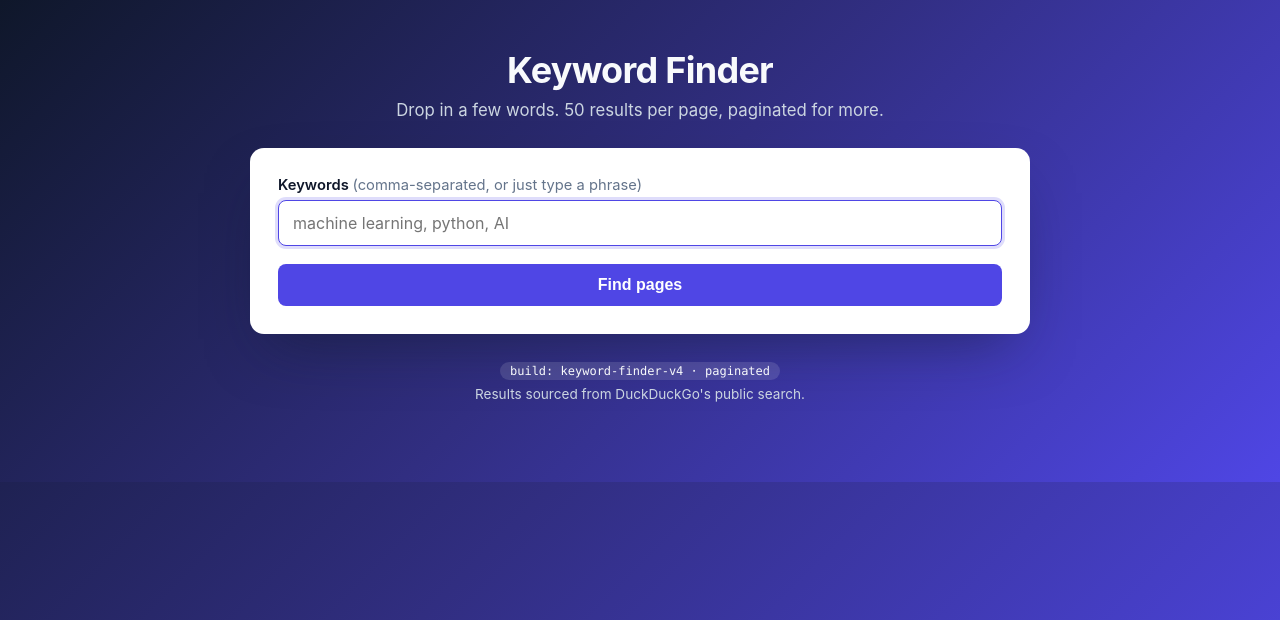
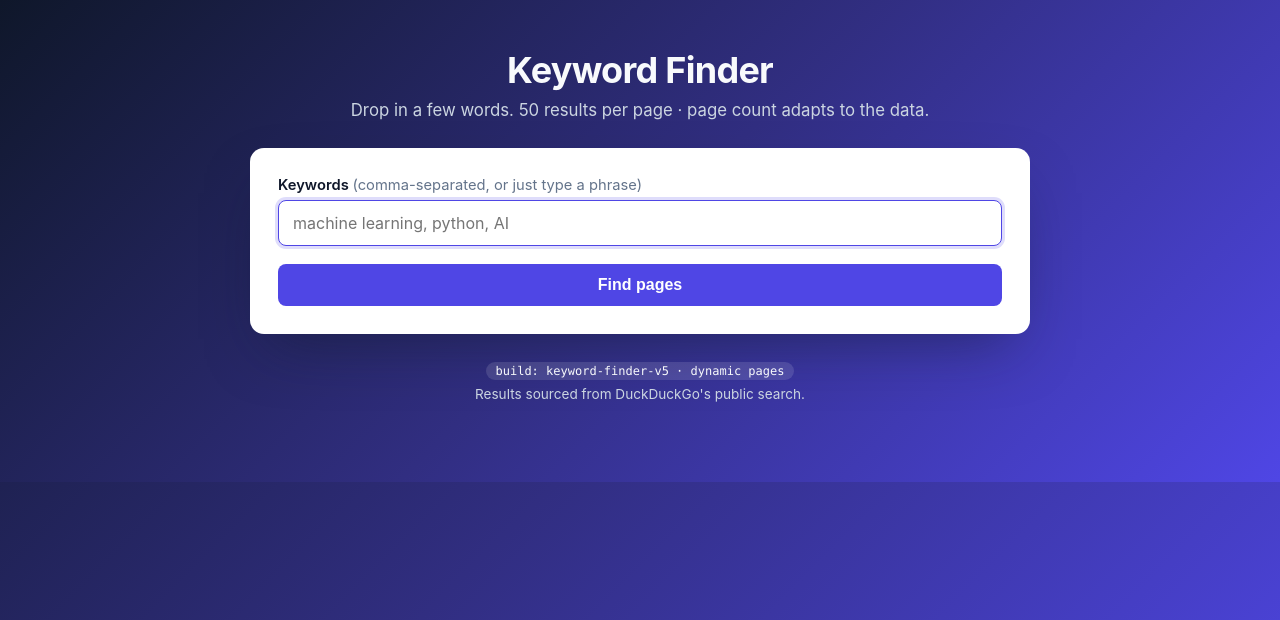
Before and after one commit to snoramanian/Testing-Claude-Code., a Flask app: page / in a window 1280 px wide. Shown: the top 620 px of the page. Run offline with Flask 3, Linux system fonts and the light colour scheme.

Commit message:
Generate more data and compute total_pages from actual data volume
- Backend now fetches up to 20 DuckDuckGo result pages in parallel
  per query (was 8), surfacing up to ~600 raw results.
- total_pages = ceil(total_results / 50) is computed from the actual
  query result count. Small query -> 1 page; big query -> 10+ pages.
  Old MAX_PAGE=4 cap removed.
- UI shows "Page X of Y" and "N total results" alongside per-page
  domain count.
- 43/43 pressure-test assertions pass locally across data sizes
  0, 5, 50, 51, 73, 600.

```diff
--- a/app.py
+++ b/app.py
@@ -1,10 +1,11 @@
-"""Flask keyword-driven web search with pagination.
+"""Flask keyword-driven web search with dynamic pagination.
 
-Takes a list of keywords and returns the top web pages that contain
-those keywords, sourced from DuckDuckGo's public HTML search endpoint.
-Returns 50 results per page; supports requesting page 2, 3, ... up to
-MAX_PAGE to surface more results. Each result is enriched with rank,
-domain, display URL, favicon, and snippet length.
+Fetches all available DuckDuckGo result pages for a query in parallel,
+dedupes by URL, and paginates the deduped result list at 50 per page.
+total_pages is computed dynamically from how much data the query
+actually has — small queries get fewer pages, big queries get more.
+Each result is enriched with rank, domain, display URL, favicon, and
+snippet length.
 """
 import concurrent.futures
 import re
@@ -24,10 +25,8 @@ USER_AGENT = (
 SEARCH_URL = "https://html.duckduckgo.com/html/"
 RESULTS_PER_PAGE = 50
 DDG_PAGE_SIZE = 30
-MAX_PAGE = 4                          # cap page param to prevent abuse
-MAX_DDG_FETCHES_PER_REQUEST = 8       # at most 8 upstream fetches per UI page
-DEDUP_BUFFER = 30                     # extra raw rows beyond N*50 to survive dedup
-MAX_PARALLEL_FETCHES = 5              # cap thread-pool size
+MAX_DDG_FETCHES = 20             # up to ~600 raw results per query
+MAX_PARALLEL_FETCHES = 10        # cap thread-pool size
 
 
 def parse_keywords(raw: str) -> list[str]:
@@ -48,7 +47,6 @@ def parse_keywords(raw: str) -> list[str]:
 
 
 def unwrap_ddg_url(href: str) -> str:
-    """DDG wraps result URLs as /l/?uddg=<urlencoded>. Unwrap them."""
     if not href:
         return href
     if href.startswith("//"):
@@ -104,27 +102,10 @@ def fetch_one_page(query: str, offset: int) -> list[dict]:
     return parse_ddg_results(resp.text)
 
 
-def offsets_for_page(page: int) -> list[int]:
-    """Return DDG offsets needed to surface UI page N.
-
-    UI page N wants global ranks (N-1)*50+1 .. N*50, which after dedup we slice
-    from the merged result list. We fetch enough DDG pages (each ~30 results)
-    to cover that rank range plus a buffer for dedup loss, capped at
-    MAX_DDG_FETCHES_PER_REQUEST.
-    """
-    needed_raw = page * RESULTS_PER_PAGE + DEDUP_BUFFER
-    count = (needed_raw + DDG_PAGE_SIZE - 1) // DDG_PAGE_SIZE
-    count = min(count, MAX_DDG_FETCHES_PER_REQUEST)
-    return [i * DDG_PAGE_SIZE for i in range(count)]
-
-
-def search_duckduckgo(query: str, page: int) -> tuple[list[dict], int, bool]:
-    """Fetch upstream pages, dedupe, return (slice_for_page, fetches_used, has_more)."""
-    offsets = offsets_for_page(page)
-    fetches_used = len(offsets)
-    with concurrent.futures.ThreadPoolExecutor(
-        max_workers=min(len(offsets), MAX_PARALLEL_FETCHES)
-    ) as ex:
+def fetch_all_results(query: str) -> tuple[list[dict], int]:
+    """Fetch all DDG result pages in parallel, dedupe by URL. Returns (results, fetches_used)."""
+    offsets = [i * DDG_PAGE_SIZE for i in range(MAX_DDG_FETCHES)]
+    with concurrent.futures.ThreadPoolExecutor(max_workers=MAX_PARALLEL_FETCHES) as ex:
         pages = list(ex.map(lambda off: fetch_one_page(query, off), offsets))
 
     seen: set[str] = set()
@@ -135,14 +116,7 @@ def search_duckduckgo(query: str, page: int) -> tuple[list[dict], int, bool]:
                 continue
             seen.add(r["url"])
             merged.append(r)
-
-    start = (page - 1) * RESULTS_PER_PAGE
-    end = start + RESULTS_PER_PAGE
-    page_slice = merged[start:end]
-    # has_more if we filled this page AND there are unrendered results beyond it,
-    # AND we're not already at MAX_PAGE.
-    has_more = len(page_slice) >= RESULTS_PER_PAGE and len(merged) > end and page < MAX_PAGE
-    return page_slice, fetches_used, has_more
+    return merged, len(offsets)
 
 
 def enrich_result(r: dict, rank: int) -> dict:
@@ -179,14 +153,14 @@ def search():
         return jsonify({"error": "Please provide at least one keyword."}), 400
 
     try:
-        page = int(data.get("page") or 1)
+        requested_page = int(data.get("page") or 1)
     except (TypeError, ValueError):
-        page = 1
-    page = max(1, min(page, MAX_PAGE))
+        requested_page = 1
+    requested_page = max(1, requested_page)
 
     query = " ".join(keywords)
     try:
-        raw_results, fetches_used, has_more = search_duckduckgo(query, page)
+        all_results, fetches_used = fetch_all_results(query)
     except requests.exceptions.Timeout:
         return jsonify({"error": "The search timed out."}), 504
     except requests.exceptions.SSLError:
@@ -199,19 +173,27 @@ def search():
     except requests.exceptions.RequestException as exc:
         return jsonify({"error": f"Search failed: {exc}"}), 502
 
-    rank_offset = (page - 1) * RESULTS_PER_PAGE
-    enriched = [enrich_result(r, rank_offset + i + 1) for i, r in enumerate(raw_results)]
-    domains = sorted({r["domain"] for r in enriched if r["domain"]})
+    total_results = len(all_results)
+    total_pages = max(1, (total_results + RESULTS_PER_PAGE - 1) // RESULTS_PER_PAGE)
+    page = min(requested_page, total_pages)
+
+    start = (page - 1) * RESULTS_PER_PAGE
+    end = start + RESULTS_PER_PAGE
+    page_slice = all_results[start:end]
+
+    enriched = [enrich_result(r, start + i + 1) for i, r in enumerate(page_slice)]
+    unique_domains = len({r["domain"] for r in enriched if r["domain"]})
 
     return jsonify({
         "query": query,
         "keywords": keywords,
         "page": page,
-        "max_page": MAX_PAGE,
-        "has_more": has_more,
+        "total_pages": total_pages,
+        "total_results": total_results,
+        "has_more": page < total_pages,
         "count": len(enriched),
         "pages_fetched": fetches_used,
-        "unique_domains": len(domains),
+        "unique_domains": unique_domains,
         "results": enriched,
     })
 
--- a/static/script.js
+++ b/static/script.js
@@ -47,8 +47,8 @@ function clearStatus() {
   statusEl.className = "status hidden";
 }
 
-function renderPagination(page, hasMore) {
-  pageLabelEl.textContent = `Page ${page}`;
+function renderPagination(page, totalPages, hasMore) {
+  pageLabelEl.textContent = `Page ${page} of ${totalPages}`;
   prevBtn.disabled = page <= 1;
   nextBtn.disabled = !hasMore;
   paginationEl.classList.remove("hidden");
@@ -59,9 +59,10 @@ function renderResults(data) {
   const endRank = startRank + data.count - 1;
   const noun = data.count === 1 ? "result" : "results";
   resultsHeadingEl.textContent =
-    `Page ${data.page} · ${data.count} ${noun} (#${startRank}–#${endRank}) for "${data.query}"`;
+    `Page ${data.page} of ${data.total_pages} · ${data.count} ${noun} (#${startRank}–#${endRank}) for "${data.query}"`;
   resultsMetaEl.textContent =
-    `Across ${data.unique_domains} unique domain${data.unique_domains === 1 ? "" : "s"} · ` +
+    `${data.total_results} total result${data.total_results === 1 ? "" : "s"} · ` +
+    `${data.unique_domains} unique domain${data.unique_domains === 1 ? "" : "s"} on this page · ` +
     `${data.pages_fetched} search page${data.pages_fetched === 1 ? "" : "s"} fetched in parallel`;
 
   resultListEl.innerHTML = "";
@@ -92,7 +93,7 @@ function renderResults(data) {
       resultListEl.appendChild(li);
     }
   }
-  renderPagination(data.page, data.has_more);
+  renderPagination(data.page, data.total_pages, data.has_more);
   resultsEl.classList.remove("hidden");
 }
 
--- a/templates/index.html
+++ b/templates/index.html
@@ -10,7 +10,7 @@
   <main class="container">
     <header class="hero">
       <h1>Keyword Finder</h1>
-      <p class="tagline">Drop in a few words. 50 results per page, paginated for more.</p>
+      <p class="tagline">Drop in a few words. 50 results per page · page count adapts to the data.</p>
     </header>
 
     <form id="search-form" class="card" autocomplete="off">
@@ -38,13 +38,13 @@
       <ul id="result-list" class="result-list"></ul>
       <nav id="pagination" class="pagination hidden" aria-label="Result pages">
         <button type="button" id="prev-btn" class="page-btn">← Previous</button>
-        <span id="page-label" class="page-label">Page 1</span>
+        <span id="page-label" class="page-label">Page 1 of 1</span>
         <button type="button" id="next-btn" class="page-btn">Next →</button>
       </nav>
     </section>
 
     <footer class="foot">
-      <span class="version-badge">build: keyword-finder-v4 · paginated</span><br />
+      <span class="version-badge">build: keyword-finder-v5 · dynamic pages</span><br />
       Results sourced from DuckDuckGo's public search.
     </footer>
   </main>
```
